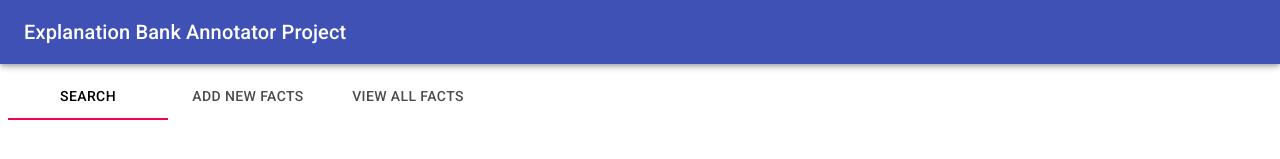
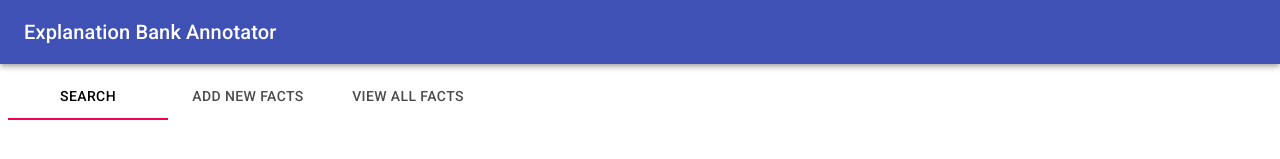
Before and after one commit to d23845jg/ExplanationBankAnnotator, a React (Create React App) app in the folder ui/: page / in a window 1280 px wide. Shown: the top 159 px of the page. Built offline with nearby package versions, Linux system fonts and the light colour scheme.

Commit message:
Updating page header to Explanation Bank Annotator

```diff
--- a/ui/src/components/Header.js
+++ b/ui/src/components/Header.js
@@ -35,7 +35,7 @@ function Header() {
         <Toolbar>
           <Typography className={classes.title} variant='h6' noWrap>
             <Link href="/" className={classes.link}>
-              Explanation Bank Annotator Project
+              Explanation Bank Annotator
             </Link>
           </Typography>
         </Toolbar>
```
